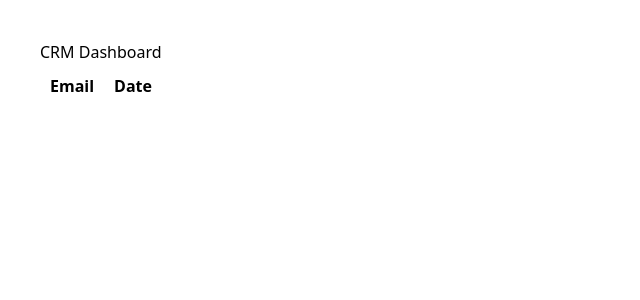
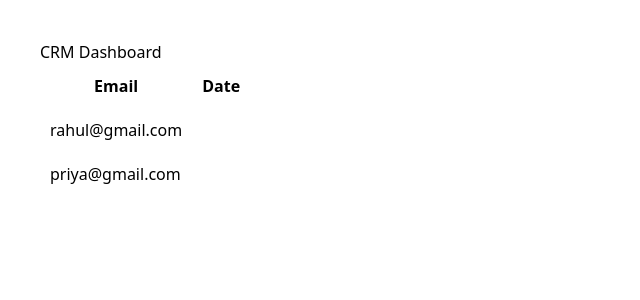
Before and after one commit to NovexOS/AI-business-OS, a React (Vite) app: page /crm in a window 1280 px wide. Shown: the top 300 px of the page, without its empty margins (0-640 px from the left). Built offline with nearby package versions, Linux system fonts and the light colour scheme.

Commit message:
added leads data file

```diff
--- a/src/Data/leads.js
+++ b/src/Data/leads.js
@@ -1,12 +1,14 @@
 export const leads = [
   {
-    name: "Rahul",
-    company: "ABC Pvt Ltd",
-    status: "New Lead"
+    id: 1,
+    name: "Rahul Sharma",
+    email: "rahul@gmail.com",
+    status: "New"
   },
   {
-    name: "Amit",
-    company: "XYZ Pvt Ltd",
-    status: "Follow Up"
+    id: 2,
+    name: "Priya Singh",
+    email: "priya@gmail.com",
+    status: "Contacted"
   }
 ];
```
